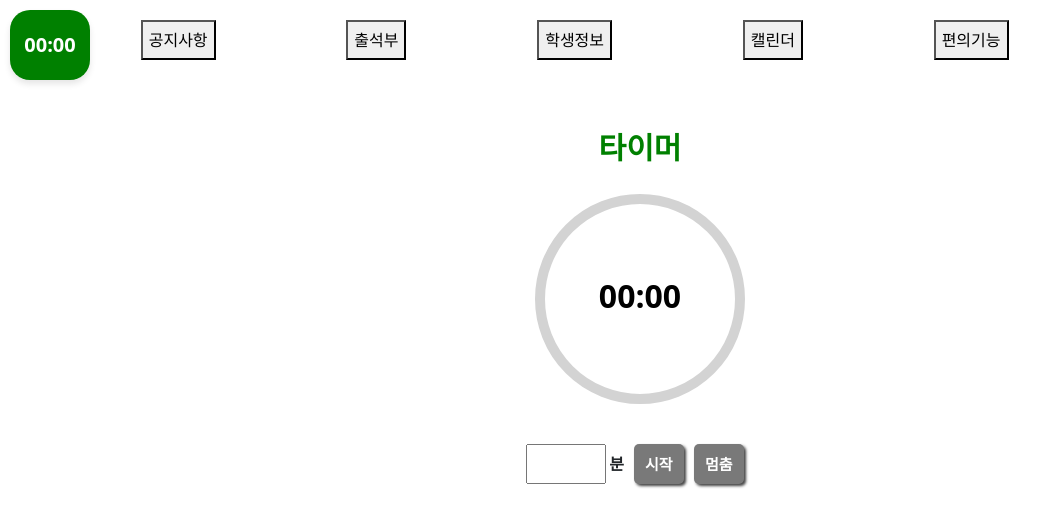
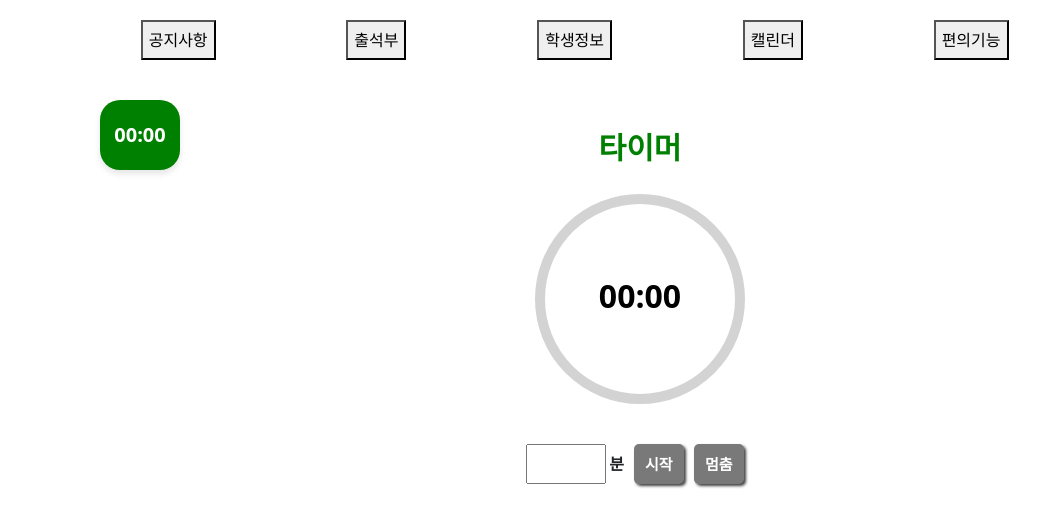
Before and after one commit to public-final-Project-PROJECT/DingDong-React, a React (Create React App) app: page /Timer in a window 1280 px wide. Shown: the top 526 px of the page, without its empty margins (0-1062 px from the left). Built offline with nearby package versions, Linux system fonts and the light colour scheme; no server answers.

Commit message:
고정 타이머 드래드 앤 드롭 & 위치 유지 & 클릭 이벤트 구현

```diff
--- a/src/layout/Layout.js
+++ b/src/layout/Layout.js
@@ -1,15 +1,17 @@
+import React from "react";
 import { Outlet } from "react-router-dom";
 import TopHeader from "../component/TopHeader";
-import SmallTimer from '../pages/SmallTimer';
-import { TimerProvider } from '../pages/TimerContext';
+import SmallTimer from "../pages/SmallTimer";
+import { TimerProvider } from "../pages/TimerContext";
 
 const Layout = () => {
     return (
         <TimerProvider>
-            <TopHeader/>
-            <Outlet/>
+            <TopHeader />
+            <Outlet />
+            <SmallTimer />
         </TimerProvider>
-    )
-}
+    );
+};
 
 export default Layout;
--- a/src/pages/SmallTimer.js
+++ b/src/pages/SmallTimer.js
@@ -1,101 +1,90 @@
-// 오른쪽 상단 타이머 고정
-
-/**
- * pm 05:20
- *  - 고정 타이머 컴포넌트 분리 [구현]
- *  - 분리 후 고정 타이머 SmallTimer.js 를 Timer.js 로 임포트 [구현]
- *  - 각각의 모든 페이지에 고정 타이머 유지 [구현]
- *
- * 12월 23일 pm 04:57
- *  - [문제]: Layout 에 SmallTimer 삽입 시 고정 타이머 나타나지 않음 [해결]
- *
- * 12월 24일 am 09:47
- *  - [문제]: Layout 에 SmallTimer 삽입 시 고정 타이머가 유지되긴하나 숫자가 나오지 않음 [해결]
- *          -> Layout 에 그냥 때려넣어서 안됐던 건에 대하여.
- *
- * pm 02:55
- *  - [문제]: 모든 페이지에 잘 나오는데 페이지 이동 시 메인 타이머가 보이지 않을 때와 같이 타이머가 멈춤
- *          편의기능 > 타이머에 다시 들어가면 감소된 시간만큼 줄어있음 [해결中] (이상해,,)
- *
- * 12월 27일 am 01:57
- *  - 메인 타이머 실행 시에만 고정 타이머 나타나면서 작동 [구현]
- *  - 고정 타이머 커서로 이동 시 움직이도록 [구현]
- *  - 고정 타이머 다른 페이지에 있을 때 클릭 시 메인 타이머 페이지로 이동 [미구현]
- *
- * 12/30 pm 12:50
- *  - 문제: 고정 타이머 움직이게 했는데 다시 안 움직이는 건에 대하여
- * */
-
-import React, { useState, useEffect } from "react";
+import React, { useState, useEffect, useContext } from "react";
+import { useNavigate } from "react-router-dom";
+import { TimerContext } from "./TimerContext";
 import "../asset/css/SmallTimer.css";
 
-const SmallTimer = ({ time, isRunning }) => {
-    const [position, setPosition] = useState({ x: 10, y: 10 }); // 초기 위치 설정
+const SmallTimer = () => {
+    const { time } = useContext(TimerContext); // TimerContext에서 time 가져오기
+    const navigate = useNavigate(); // 페이지 이동을 위한 useNavigate
 
-    // 위치 복원
+    // 타이머의 위치 상태 (로컬스토리지에서 초기값 복원)
+    const [position, setPosition] = useState(() => {
+        const savedPosition = JSON.parse(localStorage.getItem("smallTimerPosition"));
+        return savedPosition || { x: 100, y: 100 }; // 기본 위치
+    });
+
+    // 드래그 상태 관리
+    const [isDragging, setIsDragging] = useState(false);
+    const [offset, setOffset] = useState({ x: 0, y: 0 });
+
     useEffect(() => {
-        const savedPosition = localStorage.getItem("smallTimerPosition");
-        if (savedPosition) {
-            setPosition(JSON.parse(savedPosition));
+        // 위치를 로컬스토리지에 저장
+        if (position) {
+            localStorage.setItem("smallTimerPosition", JSON.stringify(position));
         }
-    }, []);
+    }, [position]);
 
-    const handleDragStart = (e) => {
-        const rect = e.target.getBoundingClientRect();
-        e.dataTransfer.setData(
-            "text/plain",
-            JSON.stringify({
-                offsetX: e.clientX - rect.left,
-                offsetY: e.clientY - rect.top,
-            })
-        );
-
-        // 빈 이미지 설정
-        const img = new Image();
-        img.src = "";
-        e.dataTransfer.setDragImage(img, 0, 0);
-
-        e.target.style.opacity = "0.5"; // 드래그 중 투명도 조정
+    const handleMouseDown = (e) => {
+        setIsDragging(true);
+        setOffset({
+            x: e.clientX - position.x,
+            y: e.clientY - position.y,
+        });
     };
 
-    const handleDragEnd = (e) => {
-        e.target.style.opacity = "1"; // 드래그 종료 후 복원
+    const handleMouseMove = (e) => {
+        if (!isDragging) return;
+        setPosition({
+            x: e.clientX - offset.x,
+            y: e.clientY - offset.y,
+        });
     };
 
-    const handleDrop = (e) => {
-        e.preventDefault();
-        const offset = JSON.parse(e.dataTransfer.getData("text/plain"));
-        const newPosition = {
-            x: e.clientX - offset.offsetX,
-            y: e.clientY - offset.offsetY,
-        };
-        setPosition(newPosition);
-        localStorage.setItem("smallTimerPosition", JSON.stringify(newPosition)); // 위치 저장
+    const handleMouseUp = () => {
+        setIsDragging(false);
     };
 
-    const handleDragOver = (e) => e.preventDefault();
+    useEffect(() => {
+        if (isDragging) {
+            window.addEventListener("mousemove", handleMouseMove);
+            window.addEventListener("mouseup", handleMouseUp);
+        } else {
+            window.removeEventListener("mousemove", handleMouseMove);
+            window.removeEventListener("mouseup", handleMouseUp);
+        }
 
-    // 실행 중일 때만 렌더링
-    if (!isRunning) return null;
+        return () => {
+            window.removeEventListener("mousemove", handleMouseMove);
+            window.removeEventListener("mouseup", handleMouseUp);
+        };
+    }, [isDragging, offset]);
+
+    // 타이머 클릭 시 메인 타이머 페이지로 이동
+    const handleTimerClick = () => {
+        if (!isDragging) {
+            navigate("/Timer");
+        }
+    };
 
     return (
         <div
             className="small-timer"
-            draggable="true"
-            onDragStart={handleDragStart}
-            onDragEnd={handleDragEnd}
-            onDragOver={handleDragOver}
-            onDrop={handleDrop}
+            onMouseDown={handleMouseDown}
+            onClick={handleTimerClick}
             style={{
                 position: "absolute",
-                left: position.x,
-                top: position.y,
+                left: `${position.x}px`,
+                top: `${position.y}px`,
+                cursor: "move",
+                userSelect: "none",
             }}
         >
             <div className="timer-display">
-                {`${String(Math.floor(time / 60)).padStart(2, "0")}:${String(
-                    time % 60
-                ).padStart(2, "0")}`}
+                {time != null
+                    ? `${String(Math.floor(time / 60)).padStart(2, "0")}:${String(
+                          time % 60
+                      ).padStart(2, "0")}`
+                    : "00:00"}
             </div>
         </div>
     );
--- a/src/pages/Timer.js
+++ b/src/pages/Timer.js
@@ -1,6 +1,5 @@
 import React, { useState, useEffect, useContext } from "react";
 import "../asset/css/Timer.css";
-import SmallTimer from "./SmallTimer";
 import { TimerContext } from "./TimerContext";
 
 const Timer = () => {
@@ -65,7 +64,6 @@ const Timer = () => {
         }
     }, []); // 컴포넌트가 처음 로드될 때 한 번만 실행
 
-    // console.log("가랏 time!: ", time);
 
     useEffect(() => {
         let timer;
@@ -94,7 +92,6 @@ const Timer = () => {
     }, [time, inputTime]);
 
 
-
     useEffect(() => {
         localStorage.setItem("timerRunning", isRunning.toString());
     }, [isRunning]);
@@ -105,11 +102,6 @@ const Timer = () => {
             setInputTime(parseInt(savedInputTime, 10));
         }
     }, []);
-
-    // useEffect(() => {
-    //     console.log("useEffect 실행");
-    //     setTime(savedTime); // 중복 실행 가능
-    // }, []);
 
 
     // 시간 설정 시 inputTime도 저장
@@ -148,7 +140,6 @@ const Timer = () => {
 
     return (
     <div className="center-container">
-        <SmallTimer time={time} isRunning={isRunning} />
         <div>
             <h1 className="timer-text">타이머</h1>
             <div className="circle-timer">
@@ -215,9 +206,7 @@ const Timer = () => {
                         시작
                     </button>
                     {isRunning && (
-                        <button onClick={handlePause} className="pause-button">
-                            멈춤
-                        </button>
+                        <button onClick={handlePause} className="pause-button">멈춤</button>
                     )}
                 </div>
             )}
--- a/src/pages/TimerContext.js
+++ b/src/pages/TimerContext.js
@@ -1,19 +1,24 @@
-import React, { createContext, useContext, useState } from "react";
+import React, { createContext, useState } from "react";
 
 export const TimerContext = createContext();
 
 export const TimerProvider = ({ children }) => {
-    const [time, setTime] = useState(0);  // 메인 타이머의 시간
+    const [time, setTime] = useState(0);
+    const [isRunning, setIsRunning] = useState(false); // 실행 여부 관리
     const [isComplete, setIsComplete] = useState(false);
-    const [isRunning, setIsRunning] = useState(false); // 메인 타이머 실행 상태
 
     return (
         <TimerContext.Provider
-            value={{ time, setTime, isComplete, setIsComplete, isRunning, setIsRunning }}
+            value={{
+                time,
+                setTime,
+                isRunning,
+                setIsRunning,
+                isComplete,
+                setIsComplete,
+            }}
         >
             {children}
         </TimerContext.Provider>
     );
 };
-
-export const useTimer = () => useContext(TimerContext);
```
